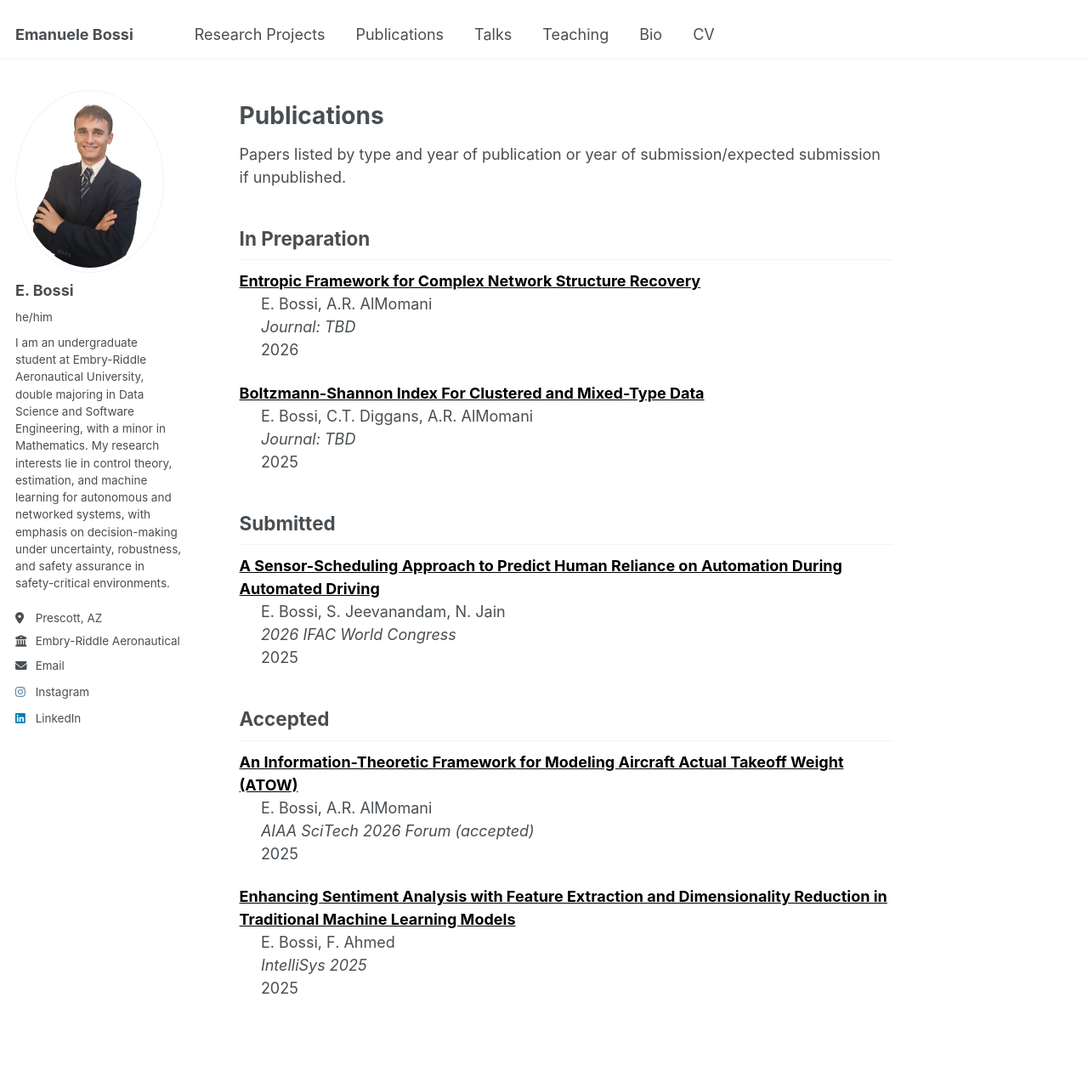
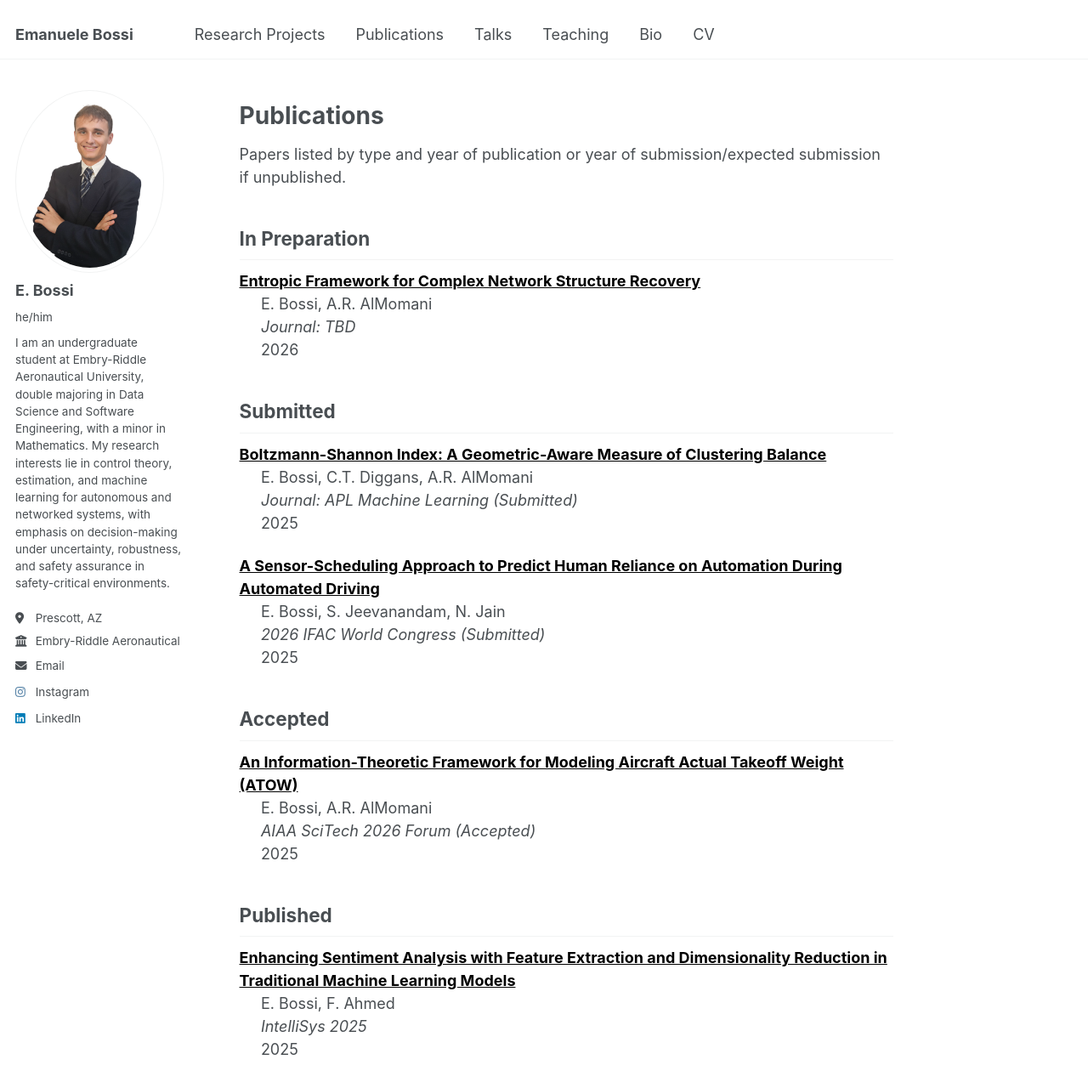
Before and after one commit to bossiemanuele/bossiemanuele.github.io, a Jekyll site: the page built from _pages/publications.md, in a window 1280 px wide and 1400 px high. Shown: the top 1280 px of the window at 85% size. Built offline with Jekyll 4.4.1, drawn with Linux system fonts in a browser that asks for light colours.

Commit message:
Update publications.md

```diff
--- a/_pages/publications.md
+++ b/_pages/publications.md
@@ -20,19 +20,19 @@ Papers listed by type and year of publication or year of submission/expected sub
 &nbsp;&nbsp;&nbsp;&nbsp; *Journal: TBD*
 &nbsp;&nbsp;&nbsp;&nbsp; 2026
 
-<a href="https://bossiemanuele.github.io/portfolio/01_BSIE/" style="color:#000; font-weight:bold;">
-  **Boltzmann-Shannon Index For Clustered and Mixed-Type Data**
+## Submitted
+<a href="https://arxiv.org/abs/2512.02397" style="color:#000; font-weight:bold;">
+  **Boltzmann-Shannon Index: A Geometric-Aware Measure of Clustering Balance**
 </a>
 &nbsp;&nbsp;&nbsp;&nbsp; E. Bossi, C.T. Diggans, A.R. AlMomani
-&nbsp;&nbsp;&nbsp;&nbsp; *Journal: TBD*
+&nbsp;&nbsp;&nbsp;&nbsp; *Journal: APL Machine Learning (Submitted)*
 &nbsp;&nbsp;&nbsp;&nbsp; 2025
 
-## Submitted
 <a href="https://bossiemanuele.github.io/portfolio/02_SURF/" style="color:#000; font-weight:bold;">
   **A Sensor-Scheduling Approach to Predict Human Reliance on Automation During Automated Driving**
 </a>
 &nbsp;&nbsp;&nbsp;&nbsp; E. Bossi, S. Jeevanandam, N. Jain
-&nbsp;&nbsp;&nbsp;&nbsp; *2026 IFAC World Congress*
+&nbsp;&nbsp;&nbsp;&nbsp; *2026 IFAC World Congress (Submitted)*
 &nbsp;&nbsp;&nbsp;&nbsp; 2025
 
 ## Accepted
@@ -40,9 +40,10 @@ Papers listed by type and year of publication or year of submission/expected sub
   **An Information-Theoretic Framework for Modeling Aircraft Actual Takeoff Weight (ATOW)**
 </a>
 &nbsp;&nbsp;&nbsp;&nbsp; E. Bossi, A.R. AlMomani
-&nbsp;&nbsp;&nbsp;&nbsp; *AIAA SciTech 2026 Forum (accepted)*
+&nbsp;&nbsp;&nbsp;&nbsp; *AIAA SciTech 2026 Forum (Accepted)*
 &nbsp;&nbsp;&nbsp;&nbsp; 2025
 
+## Published
 <a href="https://link.springer.com/chapter/10.1007/978-3-032-07109-5_12" style="color:#000; font-weight:bold;">
   **Enhancing Sentiment Analysis with Feature Extraction and Dimensionality Reduction in Traditional Machine Learning Models**
 </a>
```
